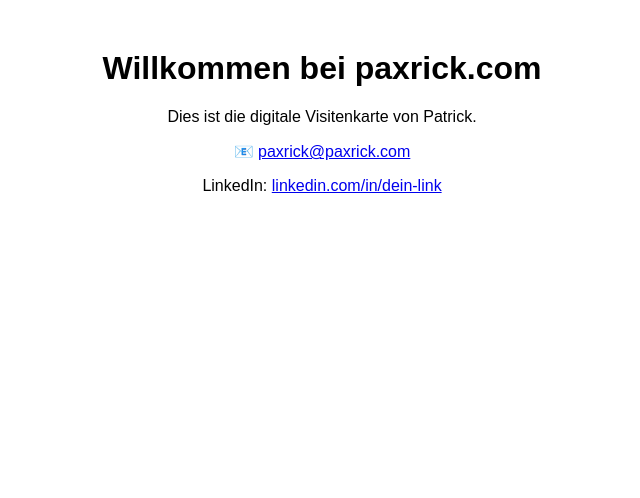
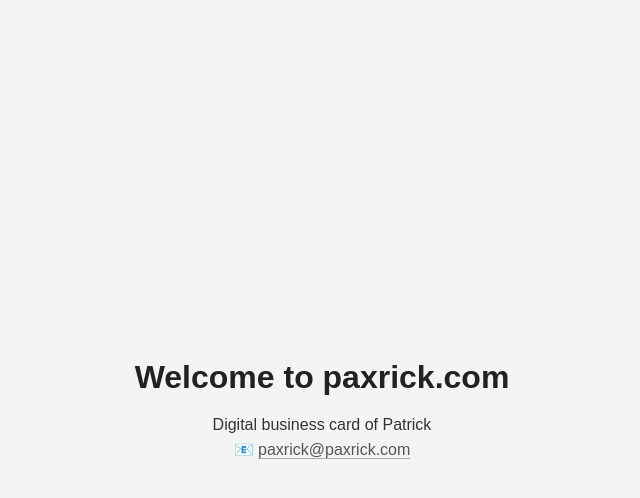
Before and after one commit to paxrick/paxrick.github.io, a plain HTML site: page index.html in a window 1280 px wide. Shown: the whole page, without its empty margins (318-958 px from the left). Drawn offline with Linux system fonts and the light colour scheme.

Commit message:
Update index.html

```diff
--- a/index.html
+++ b/index.html
@@ -1,14 +1,44 @@
 <!DOCTYPE html>
-<html lang="de">
+<html lang="en">
 <head>
 <meta charset="UTF-8">
 <meta name="viewport" content="width=device-width, initial-scale=1.0">
 <title>paxrick.com</title>
+<style>
+  body {
+    background-color: #f4f4f4;
+    color: #333;
+    font-family: Arial, sans-serif;
+    display: flex;
+    flex-direction: column;
+    justify-content: center;
+    align-items: center;
+    height: 100vh;
+    margin: 0;
+  }
+  h1 {
+    font-size: 2em;
+    margin-bottom: 0.5em;
+    color: #222;
+  }
+  p {
+    margin: 0.2em 0;
+  }
+  a {
+    color: #555;
+    text-decoration: none;
+    border-bottom: 1px solid #aaa;
+    transition: all 0.2s ease-in-out;
+  }
+  a:hover {
+    color: #000;
+    border-bottom: 1px solid #000;
+  }
+</style>
 </head>
-<body style="font-family: Arial; text-align: center; margin-top: 50px;">
-<h1>Willkommen bei paxrick.com</h1>
-<p>Dies ist die digitale Visitenkarte von Patrick.</p>
-<p>📧 <a href="mailto:paxrick@paxrick.com">paxrick@paxrick.com</a></p>
-<p>LinkedIn: <a href="https://www.linkedin.com/in/dein-link/">linkedin.com/in/dein-link</a></p>
+<body>
+  <h1>Welcome to paxrick.com</h1>
+  <p>Digital business card of Patrick</p>
+  <p>📧 <a href="mailto:paxrick@paxrick.com">paxrick@paxrick.com</a></p>
 </body>
 </html>
```
